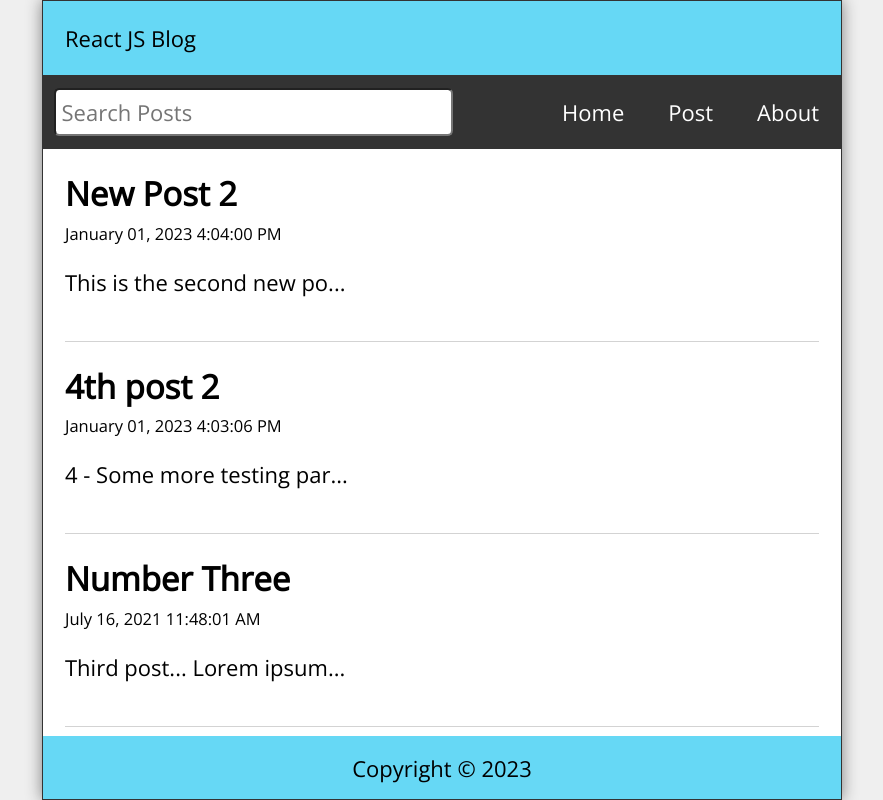
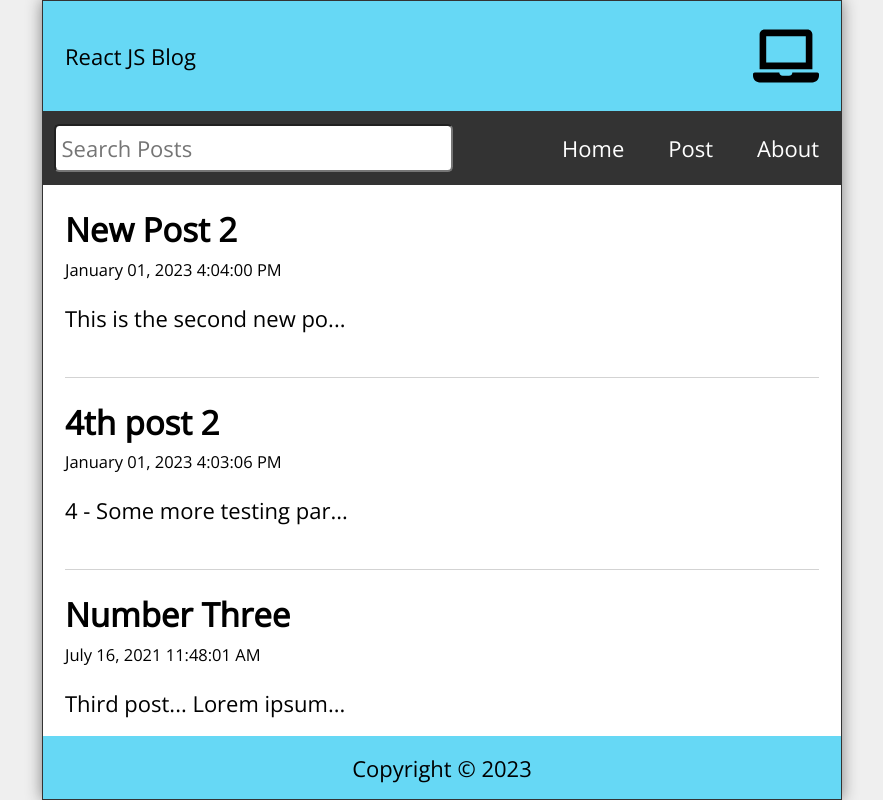
Before and after one commit to omid-aram/davegray_react_axios_requests_blog, a React (Create React App) app: page / in a window 1280 px wide. Shown: the whole page, without its empty margins (198-1081 px from the left). Built offline with nearby package versions, Linux system fonts and the light colour scheme; data requests are answered from the project's data file.

Commit message:
Adding useWindowSize Hook

```diff
--- a/package.json
+++ b/package.json
@@ -10,6 +10,7 @@
     "date-fns": "^2.29.3",
     "react": "^18.2.0",
     "react-dom": "^18.2.0",
+    "react-icons": "^4.7.1",
     "react-router-dom": "^6.6.1",
     "react-scripts": "^5.0.1",
     "web-vitals": "^2.1.4"
--- a/src/App.js
+++ b/src/App.js
@@ -11,6 +11,7 @@
 import Footer from './Footer';
 import { format } from 'date-fns';
 import api from './api/posts';
+import useWindowSize from './hooks/useWindowSize';
 
 function App() {
   //const API_URL = "http://localhost:3500/posts";
@@ -24,6 +25,7 @@
   const [editBody, setEditBody] = useState('');
 
   const navigate = useNavigate();
+  const { width } = useWindowSize();
 
   useEffect(() => {
     const fetchPosts = async () => {
@@ -105,7 +107,10 @@
 
   return (
     <div className="App">
-      <Header title="React JS Blog" />
+      <Header
+        title="React JS Blog"
+        width={width}
+      />
       <Nav search={search} setSearch={setSearch} />
       <Routes>
         <Route path="/" element={
--- a/src/Header.js
+++ b/src/Header.js
@@ -1,9 +1,10 @@
-import React from 'react'
+import { FaLaptop, FaTabletAlt, FaMobileAlt } from 'react-icons/fa';
 
-const Header = ({ title }) => {
+const Header = ({ title, width }) => {
   return (
     <header className='Header'>
       {title}
+      {width < 768 ? <FaMobileAlt /> : width < 992 ? <FaTabletAlt /> : <FaLaptop />}
     </header>
   )
 }
--- /dev/null
+++ b/src/hooks/useWindowSize.js
@@ -0,0 +1,30 @@
+import { useState, useEffect } from "react";
+
+const useWindowSize = () => {
+    const [windowSize, setWindowSize] = useState({
+        width: undefined,
+        height: undefined
+    });
+
+    useEffect(() => {
+        const handleResize = () => {
+            setWindowSize({
+                width: window.innerWidth,
+                height: window.innerHeight
+            });
+        }
+        handleResize();
+
+        window.addEventListener("resize", handleResize);
+
+        const cleanUp = () => {
+            window.removeEventListener("resize", handleResize);
+        }
+
+        return cleanUp;
+    }, []);
+
+    return windowSize;
+}
+
+export default useWindowSize;
```
Also changed, not shown: 1 other file (tests, documents, lock files or other folders).
